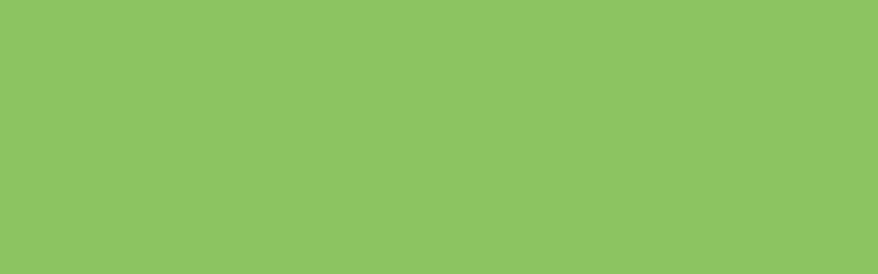
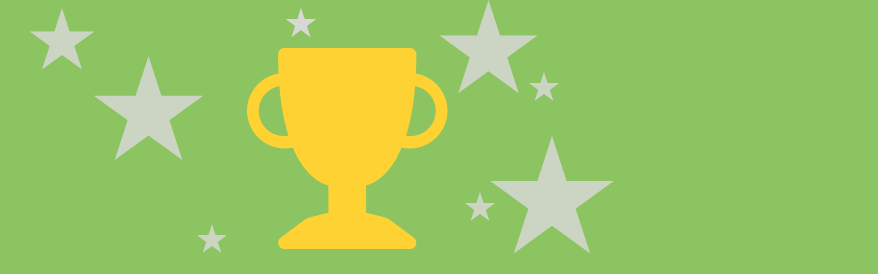
Before and after one commit to Pratik1031/Major-1-Rock-Paper-Scissors, a plain HTML site: page hurray.html in a window 1280 px wide. Shown: the top 274 px of the page, without its empty margins (278-1156 px from the left). Drawn offline with Linux system fonts and the light colour scheme.

Commit message:
hurray pae

```diff
--- a/hurray.css
+++ b/hurray.css
@@ -142,3 +142,65 @@
   line-height: normal;
   text-align: center;
 }
+
+.vector {
+  position: absolute;
+  top: 6%;
+  left: 41%;
+  bottom: 50%;
+}
+.star1 {
+  position: absolute;
+  top: 7%;
+  left: 29%;
+  bottom: 50%;
+}
+.star2 {
+  position: absolute;
+  top: 0%;
+  left: 56%;
+  bottom: 50%;
+}
+.star3 {
+  position: absolute;
+  top: 1%;
+  left: 44%;
+  bottom: 50%;
+}
+.star4 {
+  position: absolute;
+  top: 1%;
+  left: 44%;
+  bottom: 50%;
+}
+.star5 {
+  position: absolute;
+  top: 28%;
+  left: 37%;
+  bottom: 50%;
+}
+.star6 {
+  position: absolute;
+  position: absolute;
+  top: 17%;
+  left: 60%;
+  bottom: 50%;
+}
+.star7 {
+  position: absolute;
+  top: 9%;
+  left: 63%;
+  bottom: 50%;
+}
+.star8 {
+  position: absolute;
+  top: 24%;
+  left: 58%;
+  bottom: 50%;
+}
+.star9 {
+  position: absolute;
+  top: 1%;
+  left: 24%;
+  bottom: 50%;
+}
--- a/hurray.html
+++ b/hurray.html
@@ -9,7 +9,18 @@
   <body>
     <div class="container-hurray">
       <div class="celebration">
-        <div class="celebration-img"></div>
+        <div class="celebration-img">
+          <img class="vector" src="/assests/Vector.png" alt="" />
+          <img class="star1" src="/assests/Star 1.svg" alt="" />
+          <img class="star2" src="/assests/Star 2.svg" alt="" />
+          <img class="star3" src="/assests/Star 3.svg" />
+          <img src="/assests/Star 4.svg" alt="" class="star4" />
+          <img src="/assests/Star 5.svg" alt="" class="star5" />
+          <img src="/assests/Star 6.svg" alt="" class="star6" />
+          <img src="/assests/Star 7.svg" alt="" class="star7" />
+          <img src="/assests/Star 8.svg" alt="" class="star8" />
+          <img src="/assests/Star 9.svg" alt="" class="star9" />
+        </div>
         <div class="celebrtion-title">
           <h1>HURRAY!!</h1>
         </div>
--- a/script.js
+++ b/script.js
@@ -106,7 +106,7 @@ const restart = () => {
   contest.style.display = "none";
 };
 const regame = () => {
-  window.location.assign("http://127.0.0.1:5500/index.html");
+  window.location.href = "http://127.0.0.1:5500/index.html";
 };
 
 // Retrieve user score and comp score from local storage
@@ -120,9 +120,9 @@ storedCompScore = parseInt(storedCompScore);
 // Check if the values were successfully retrieved
 if (storedUserScore && storedCompScore) {
   console.log("User Score:", storedUserScore);
-  document.querySelector(".score-user .num").innerText = storedUserScore;
+  document.querySelector(".score-user .num").innerHTML = storedUserScore;
   console.log("Comp Score:", storedCompScore);
-  document.querySelector(".score-comp .num").innerText = storedCompScore;
+  document.querySelector(".score-comp .num").innerHTML = storedCompScore;
 } else {
   console.log("Scores not found in local storage.");
 }
--- a/style.css
+++ b/style.css
@@ -126,7 +126,7 @@
   border-radius: 13px;
   border: 7px solid #fff;
   background: #004429;
-  padding: 5px 23px;
+  padding: 5px 20px;
   line-height: 1.5;
   display: none;
 }
```
Also changed, not shown: assests/Star 1.svg (added), assests/Star 2.svg (added), assests/Star 3.svg (added), assests/Star 4.svg (added), assests/Star 5.svg (added), assests/Star 6.svg (added), assests/Star 7.svg (added), assests/Star 8.svg (added), assests/Star 9.svg (added), assests/Vector.png (added).
